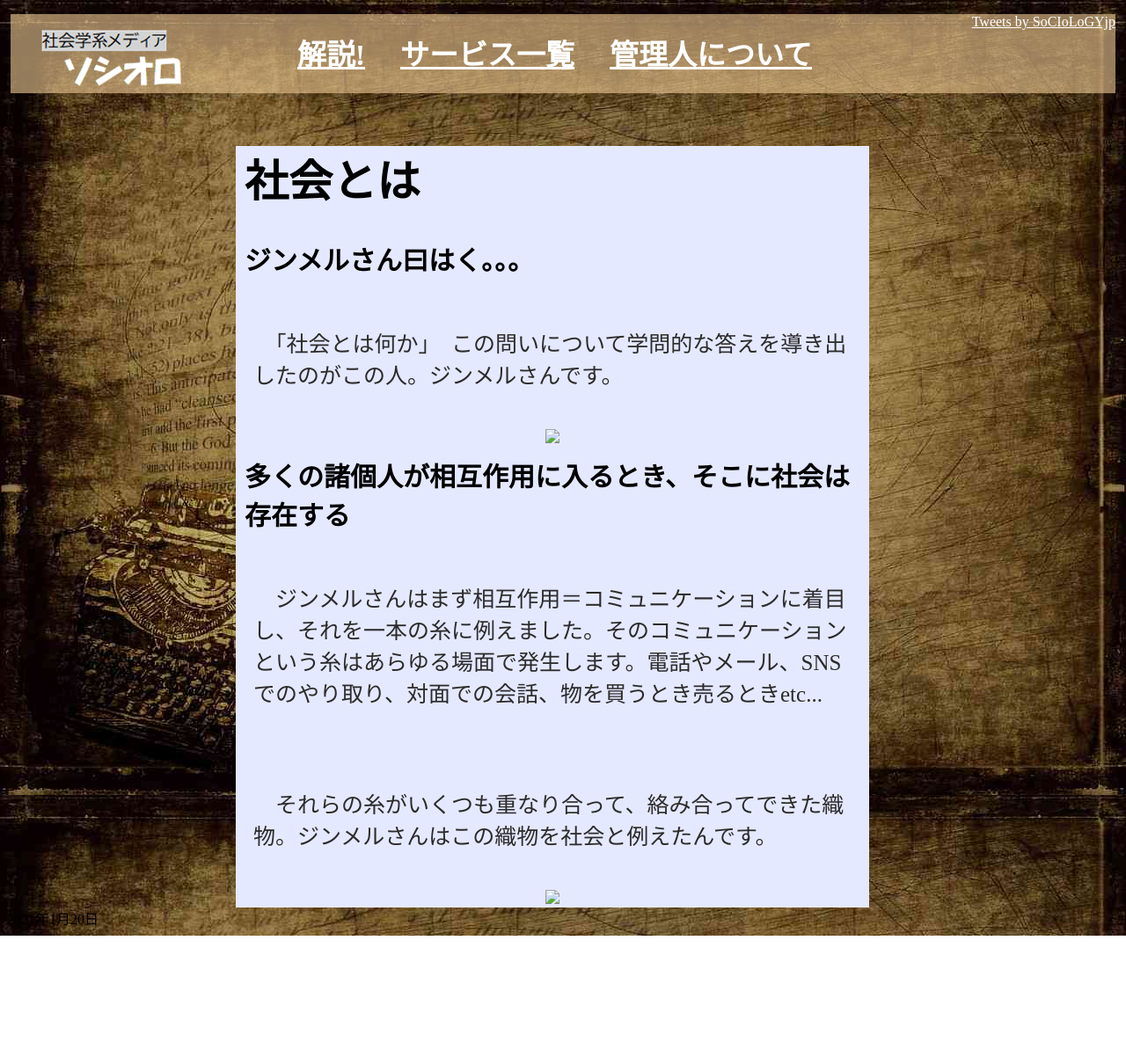
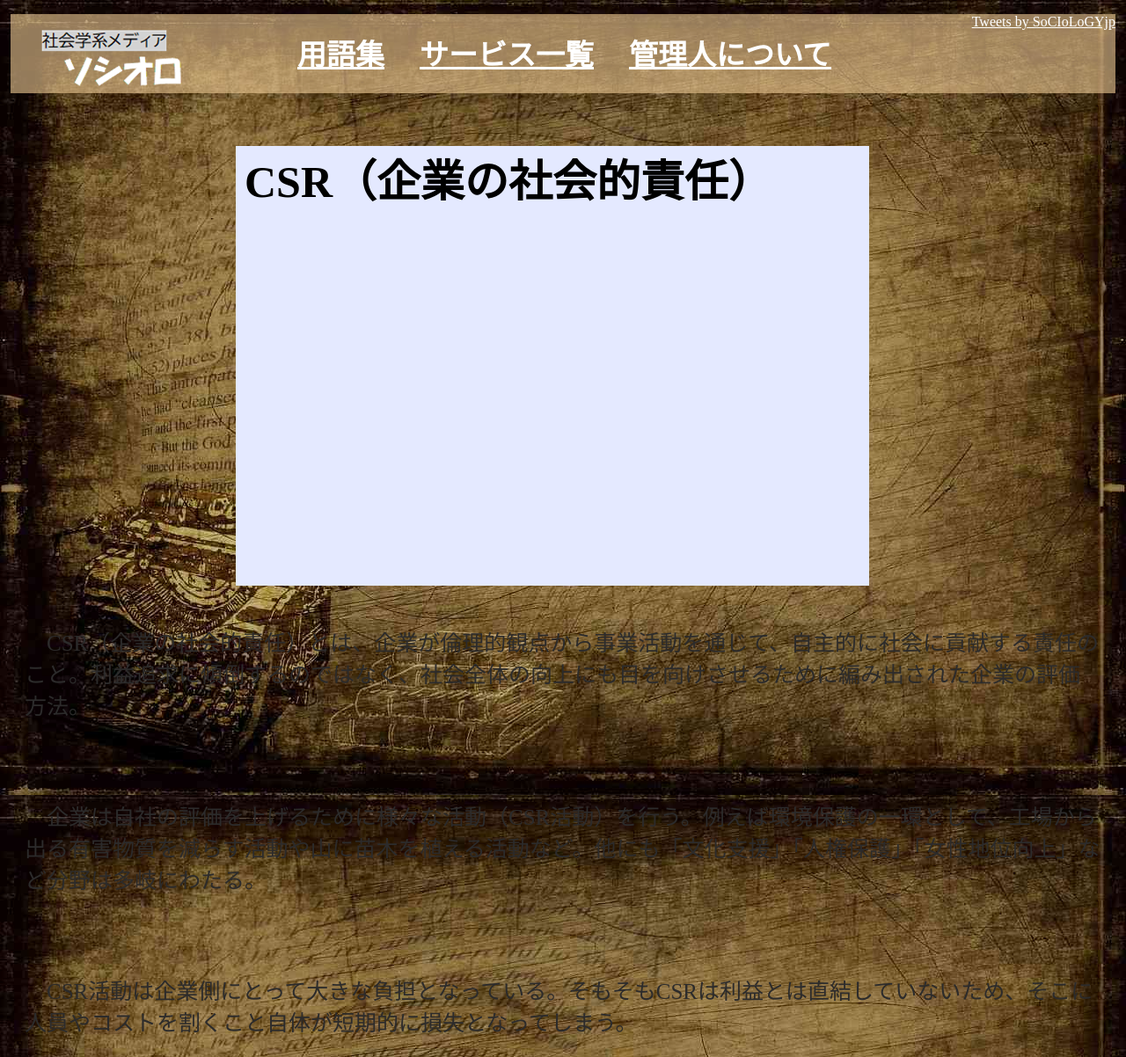
Before and after one commit to ShakaiGaku/CSR, a plain HTML site: page index.html in a window 1280 px wide. Shown: the top 1202 px of the page at 88% size. Before the commit the page ends 1064 px from the top, so only its background shows below. Drawn offline with Linux system fonts and the light colour scheme.

Commit message:
Update index.html

```diff
--- a/index.html
+++ b/index.html
@@ -1,14 +1,15 @@
 <!DOCTYPE html>
 <html lang="jp">
 <head prefix="og: http://ogp.me/ns# fb: http://ogp.me/ns/ fb# article: http://ogp.me/ns/ article#">
-<meta property="og:url" content="https://shakaigaku.github.io/civilinattention/" />
+<meta property="og:url" content="https://shakaigaku.github.io/CSR/" />
 <meta property="og:type" content="article" />
-<meta property="og:title" content="社会とは" />
-<meta property="og:description" content="ジンメル「多くの諸個人が相互作用に入るとき、そこに社会は存在する。" />
+<meta property="og:title" content="CSR(企業の社会的責任）" />
+<meta property="og:description" content="CSR（企業の社会的責任）とは、企業が倫理的観点から事業活動を通じて、自主的に社会に貢献する責任のこと。" />
 <meta property="og:site_name" content="ソシオロ" />
 <meta property="og:image" content="icon.png" />
 <meta charset="utf-8">
-    <title>社会とは</title>
+    <title>CSR（企業の社会的責任）とは - CSRの意味｜ソシオロ</title>
+    <meta name="description" content="CSR（企業の社会的責任）とは、企業が倫理的観点から事業活動を通じて、自主的に社会に貢献する責任のこと。">
     <link rel="stylesheet" href="stylesheet.css">
     <link rel="icon" href="icon.png">
   </head>
@@ -21,7 +22,7 @@
       <div class="header-list">
        <ul>
         <li><a href="https://shakaigaku.github.io/kaisetu1/">
-          <b>解説!</b></a></li>
+          <b>用語集</b></a></li>
         <li><a href="https://shakaigaku.github.io/service/">
           <b>サービス一覧</b></a></li>
         <li><a href="https://shakaigaku.github.io/author/">
@@ -32,16 +33,15 @@
      data-height="210" href="https://twitter.com/SoCIoLoGYjp?ref_src=twsrc%5Etfw">Tweets by SoCIoLoGYjp</a><script async src="https://platform.twitter.com/widgets.js" charset="utf-8"></script>
    </header>
    <div class="main">
-    <div class="copy-container">
-      <h1>社会とは</h1>
-        <h3>ジンメルさん曰はく。。。</h3>
-       <p>　「社会とは何か」　この問いについて学問的な答えを導き出したのがこの人。ジンメルさんです。</p>
-        <center><img src="Simmel.png"></center>
-        <h3>多くの諸個人が相互作用に入るとき、そこに社会は存在する</h3>
-       <p>　ジンメルさんはまず相互作用＝コミュニケーションに着目し、それを一本の糸に例えました。そのコミュニケーションという糸はあらゆる場面で発生します。電話やメール、SNSでのやり取り、対面での会話、物を買うとき売るときetc...</p><p>　それらの糸がいくつも重なり合って、絡み合ってできた織物。ジンメルさんはこの織物を社会と例えたんです。</p>
-         <center><img src="thread.png"></center>
-       </div>
+     <div class="copy-container">
+       <h1>CSR（企業の社会的責任）</h1>
+     </div>
+     <div class="contents">
+   <p>　CSR（企業の社会的責任）とは、企業が倫理的観点から事業活動を通じて、自主的に社会に貢献する責任のこと。利益追求に傾倒するのではなく、社会全体の向上にも目を向けさせるために編み出された企業の評価方法。</p>
+   <p>　企業は自社の評価を上げるために様々な活動（CSR活動）を行う。例えば環境保護の一環として、工場から出る有害物質を減らす活動や山に苗木を植える活動など。他にも「文化支援」「人権保護」「女性地位向上」など分野は多岐にわたる。</p>
+   <p>　CSR活動は企業側にとって大きな負担となっている。そもそもCSRは利益とは直結していないため、そこに人員やコストを割くこと自体が短期的に損失となってしまう。</p>
+     </div>
        <time datetime=”2021-1-20” itemprop=”modified”>2021年1月20日</time>
-      </div>
+    </div>
   </body>
 </html>
```
